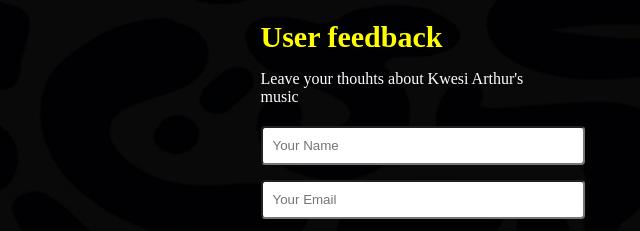
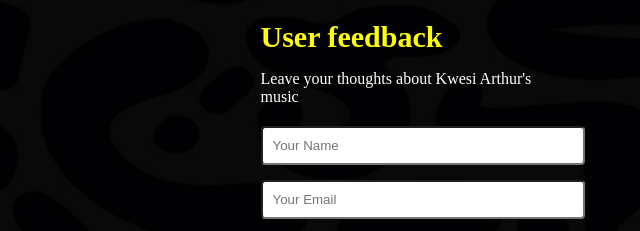
Before and after one commit to desmondoduro34-beep/Musician-Kwesi-Arthur, a plain HTML site: page Stream.html in a window 1280 px wide. Shown: the part 191-422 px from the top of the page, 317-957 px from the left. Drawn offline with Linux system fonts and the light colour scheme.

Commit message:
Update Stream.html

```diff
--- a/Stream.html
+++ b/Stream.html
@@ -23,7 +23,7 @@
 
           <section id="feedback">
                <h2>User feedback</h2>
-               <p>Leave your thouhts about Kwesi Arthur's music</p>
+               <p>Leave your thoughts about Kwesi Arthur's music</p>
 
                <form action="https://formspree.io/f/xgvgbnvj" method="post">
                     <input type="text" name="name" placeholder="Your Name" required>
```
